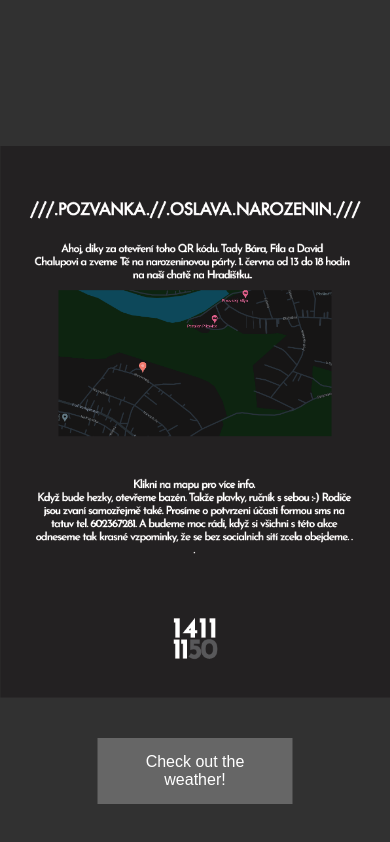
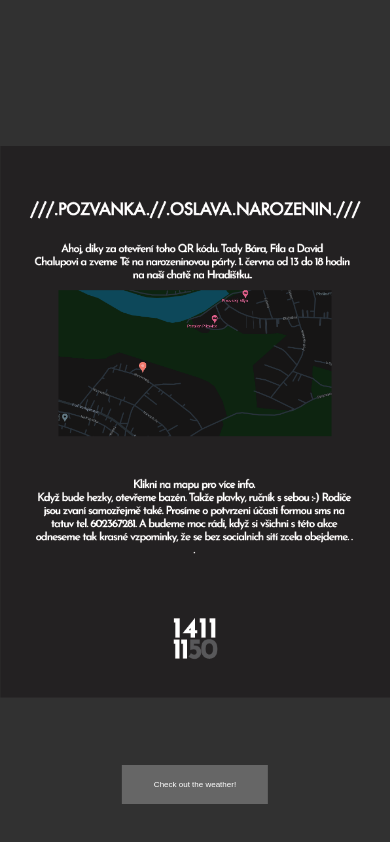
Before and after one commit to 70MS73R/party-time-hans-kids, a plain HTML site: page index.html in a window 390 px wide. Drawn offline with Linux system fonts and the light colour scheme; a web font is replaced by a local one.

Commit message:
Update style.css

```diff
--- a/style.css
+++ b/style.css
@@ -63,7 +63,8 @@ body {
   text-align: center;
   text-decoration: none;
   display: inline-block;
-  font-size: 16px;
+  font-size: 8px;
+  max-height: 80%
   cursor: pointer;
   position: fixed; /* Fixed positioning */
   bottom: 40px; /* Align to the bottom of the page */
```
